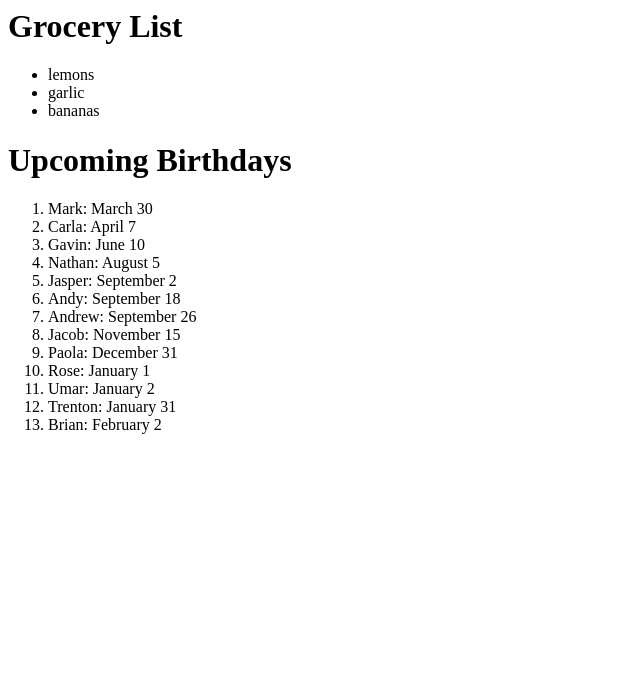
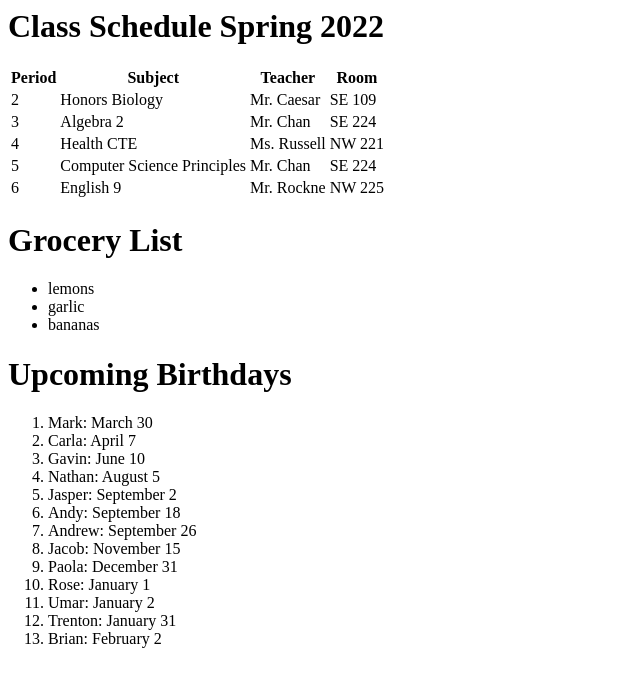
Before and after one commit to nguyeand015/csp-sp2022, a plain HTML site: page secret.html in a window 1280 px wide. Shown: the whole page, without its empty margins (0-640 px from the left). Drawn offline with Linux system fonts and the light colour scheme.

Commit message:
Update secret.html

```diff
--- a/secret.html
+++ b/secret.html
@@ -1,6 +1,48 @@
 <html>
   <title>Hidden Lists</title>
   <body>
+    <h1>Class Schedule Spring 2022</h1>
+
+    <table>
+      <tr>
+        <th>Period</th>
+        <th>Subject</th>
+        <th>Teacher</th>
+        <th>Room</th>
+      </tr>
+      <tr>
+        <td>2</td>
+        <td>Honors Biology</td>
+        <td>Mr. Caesar</td>
+        <td>SE 109</td>
+      </tr>
+      <tr>
+        <td>3</td>
+        <td>Algebra 2</td>
+        <td>Mr. Chan</td>
+        <td>SE 224</td>
+      </tr>
+      <tr>
+        <td>4</td>
+        <td>Health CTE</td>
+        <td>Ms. Russell</td>
+        <td>NW 221</td>
+      </tr>
+      <tr>
+        <td>5</td>
+        <td>Computer Science Principles</td>
+        <td>Mr. Chan</td>
+        <td>SE 224</td>
+      </tr>
+      <tr>
+        <td>6</td>
+        <td>English 9</td>
+        <td>Mr. Rockne</td>
+        <td>NW 225</td>
+      </tr>
+    </table>
+
+
     <h1>Grocery List</h1>
     <ul>
       <li>lemons</li>
```
